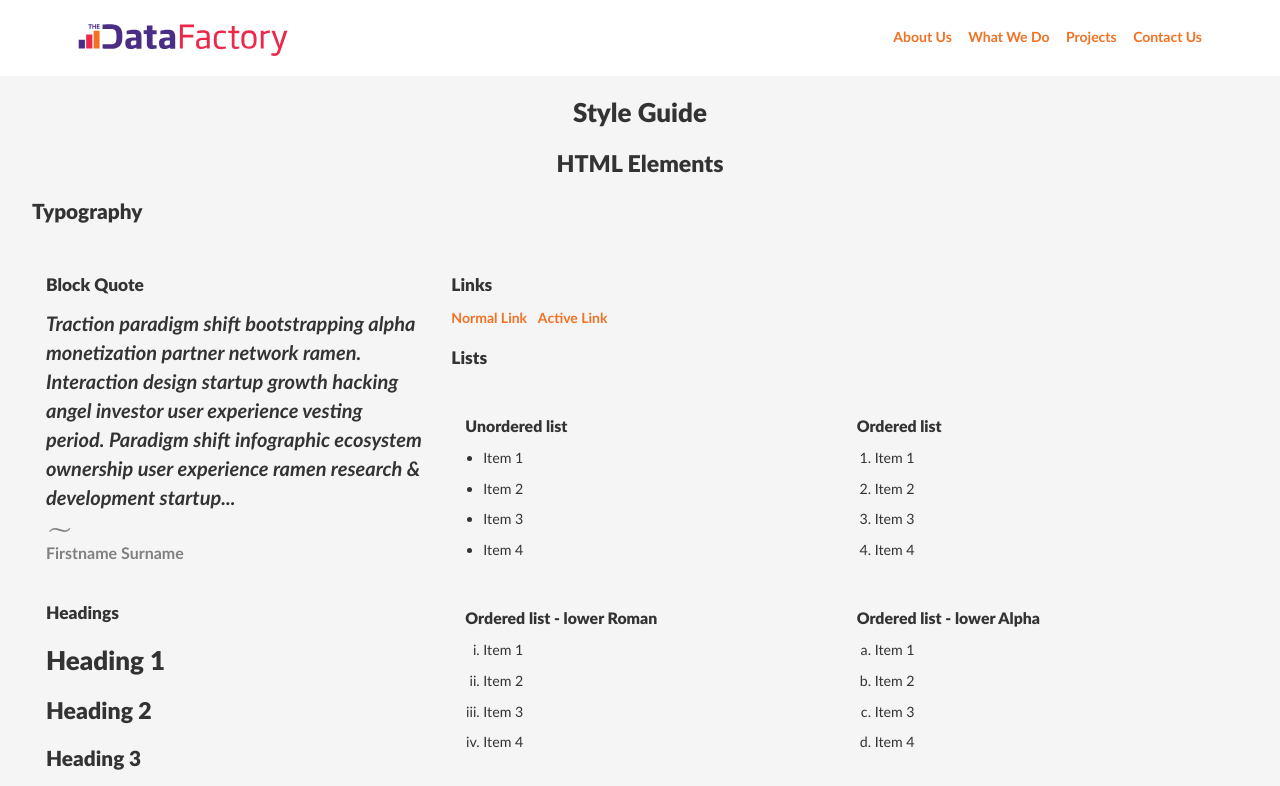
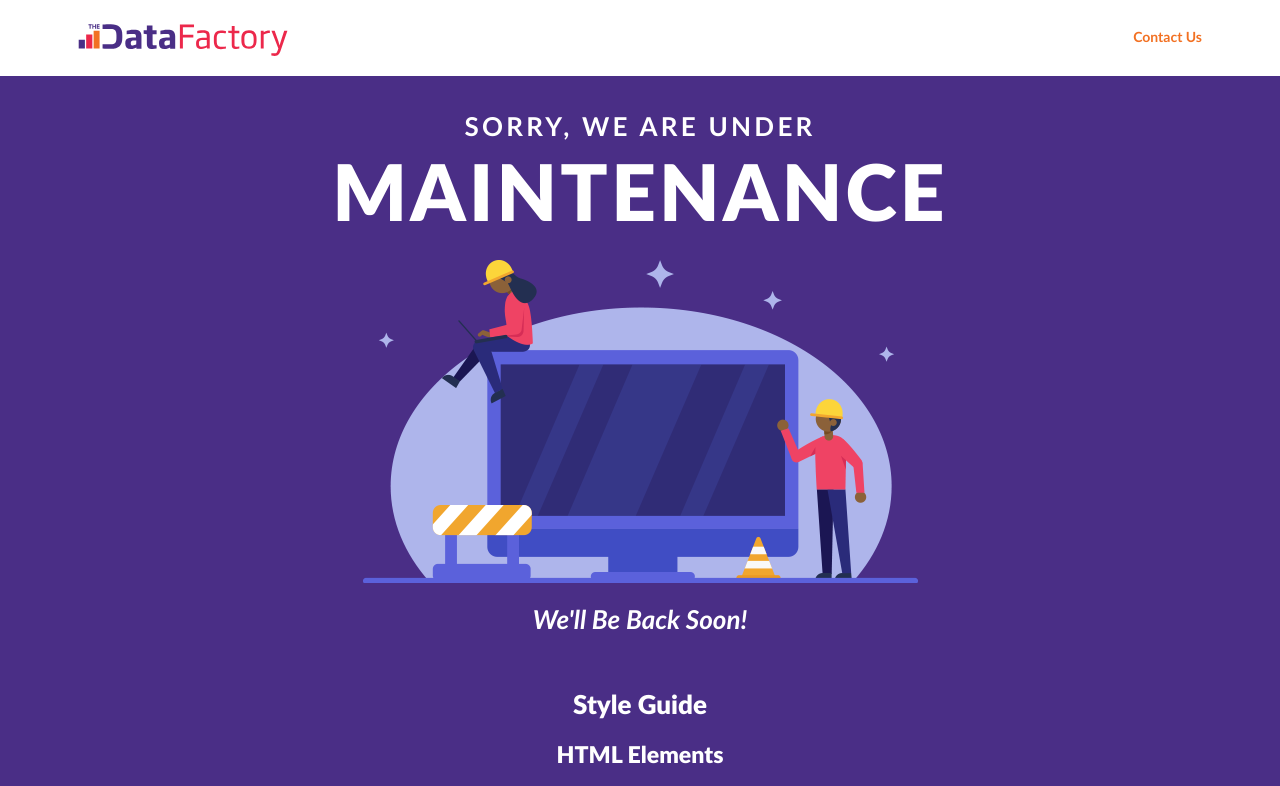
Before and after one commit to m-mma/tdf, a website: page src/index.html in a window 1280 px wide. Shown: the top 786 px of the page. Drawn offline with nearby package versions, Linux system fonts and the light colour scheme; files that its build step writes are made by us from their sources.

Commit message:
added basic styles for the holding page

```diff
--- a/src/index.html
+++ b/src/index.html
@@ -53,19 +53,36 @@
         </a>
 
         <nav class="header__nav">
-          <a href="#">About Us</a>
-          <a href="#">What We Do</a>
-          <a href="#">Projects</a>
           <a href="#">Contact Us</a>
+
         </nav>
 
     </div>
 
   </header>
 
-  <main>
+  <main class="maintenance">
 
     <article>
+
+      <section>
+        <div class="wrapper">
+          <div class="row">
+            <div class="col-12 content">
+              <h1 class="text-large">SORRY, WE ARE UNDER <span>MAINTENANCE</span></h1>
+              <img inline src="images/static/maintenance-graphic.png"  alt="Maintenance Graphic">
+
+              <h2 class="text-mid"> We'll Be Back Soon!</h2>
+            </div>
+
+          </div>
+
+        </div>
+      </section>
+
+
+
+
       <section>
         <div class="wrapper">
           <div class="row">
--- a/src/sass/main-styles.scss
+++ b/src/sass/main-styles.scss
@@ -9,3 +9,6 @@
 @import "components/header";
 @import "components/footer";
 @import "components/media-objects";
+
+//PAGES & SECTIONS
+@import "pages/pages";
--- /dev/null
+++ b/src/sass/pages/_pages.scss
@@ -0,0 +1,46 @@
+.maintenance {
+  color: $white;
+  background: $purple;
+  background-color: $purple;
+  h1, h2, h3, h4, h5, h6, p, ol li, ul li, span, blockquote {
+    color: $white;
+  }
+  .content {
+    img {
+      margin: $header-margin auto;
+    }
+  }
+  .text-large {
+    text-align: center;
+    text-transform: uppercase;
+    letter-spacing: 0.125em;
+    font-weight: $bold;
+    span {
+      display: block;
+      font-size: $header-size * 3;
+      font-weight: $heavy;
+    }
+  }
+  .text-mid {
+    text-align: center;
+    font-style: italic;
+    font-size: $header-size;
+  }
+  @media #{$lrg-mobile} {
+    .text-large {
+      letter-spacing: 0.063em;
+      font-size: $header-size / 1.250;
+      span {
+        font-size: $header-size * 1.625;
+      }
+    }
+  }
+  @media #{$mid-mobile} {
+    .text-large {
+      font-size: $header-size / 1.375;
+      span {
+        font-size: $header-size * 1.375;
+      }
+    }
+  }
+}
```
Also changed, not shown: index.html (+1 -1 lines), css/main-styles.css, images/static/maintenance-graphic.png (added), src/images/static/maintenance-graphic.png (added), 1 other file.
